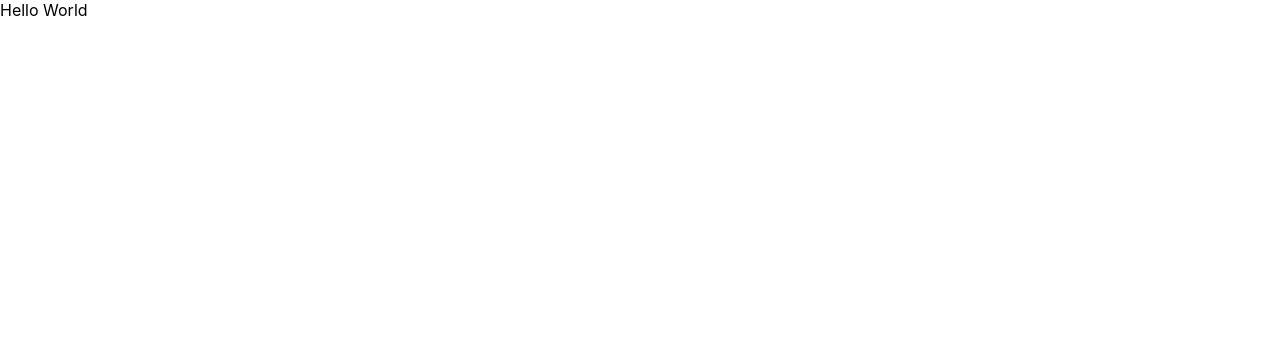
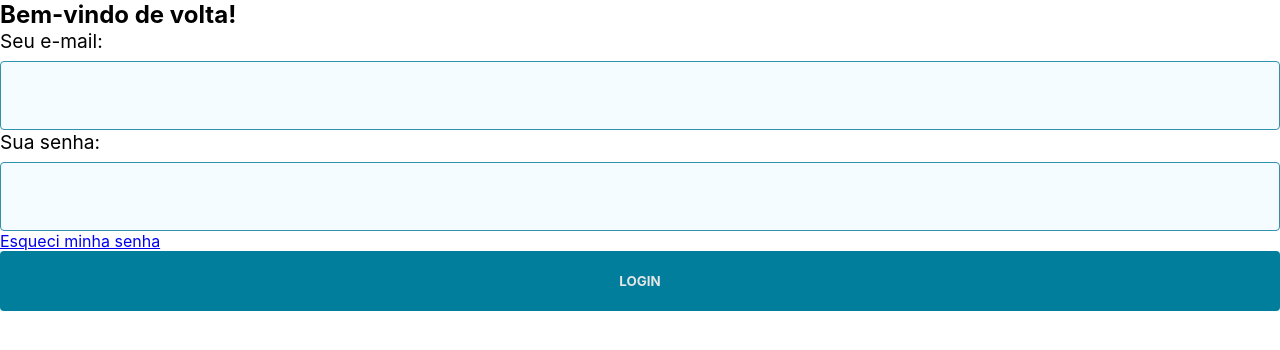
Before and after one commit to estefaneluz/to-do-frontend, a React (Create React App) app: page / in a window 1280 px wide. Shown: the top 350 px of the page. Built offline with nearby package versions, Linux system fonts and the light colour scheme.

Commit message:
WIP: creating login page

```diff
--- a/package.json
+++ b/package.json
@@ -11,6 +11,7 @@
     "@types/react": "^18.0.0",
     "@types/react-dom": "^18.0.0",
     "eslint-plugin-jsx-a11y": "^6.5.1",
+    "history": "^5.3.0",
     "react": "^18.0.0",
     "react-dom": "^18.0.0",
     "react-router-dom": "^6.3.0",
--- a/src/pages/Login/index.tsx
+++ b/src/pages/Login/index.tsx
@@ -1,5 +1,19 @@
+import React from 'react';
+import Input from '../../components/Input';
+import Button from '../../components/Button';
+import { Link } from 'react-router-dom';
 const Login: React.FC = () => {
-  return <div> Hello World</div>;
+  return (
+    <>
+      <h2>Bem-vindo de volta!</h2>
+      <form name="login">
+        <Input label="Seu e-mail:" type="email" name="email" />
+        <Input label="Sua senha:" type="password" name="password" />
+        <Link to="/send-email">Esqueci minha senha</Link>
+        <Button text="Login" />
+      </form>
+    </>
+  );
 };
 
 export default Login;
```
Also changed, not shown: 2 other files (tests, documents, lock files or other folders).
